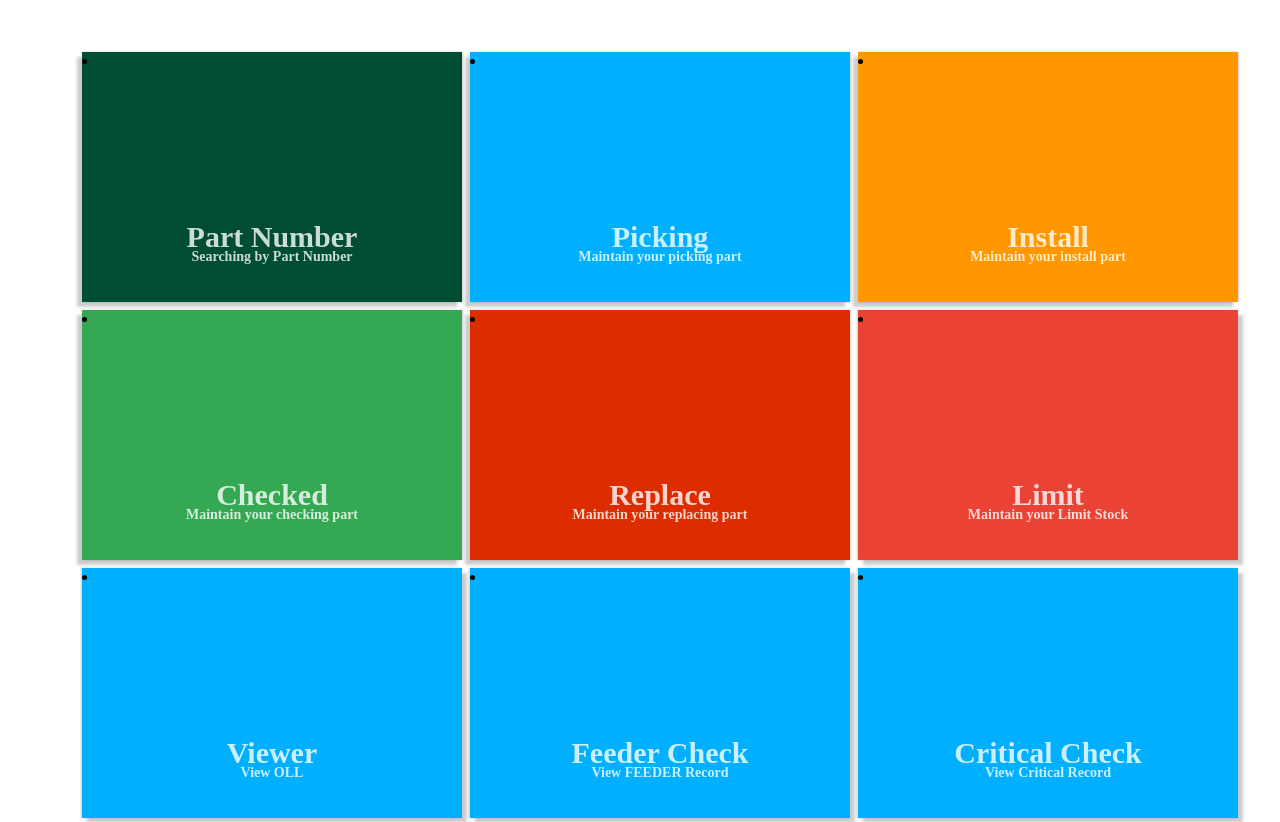
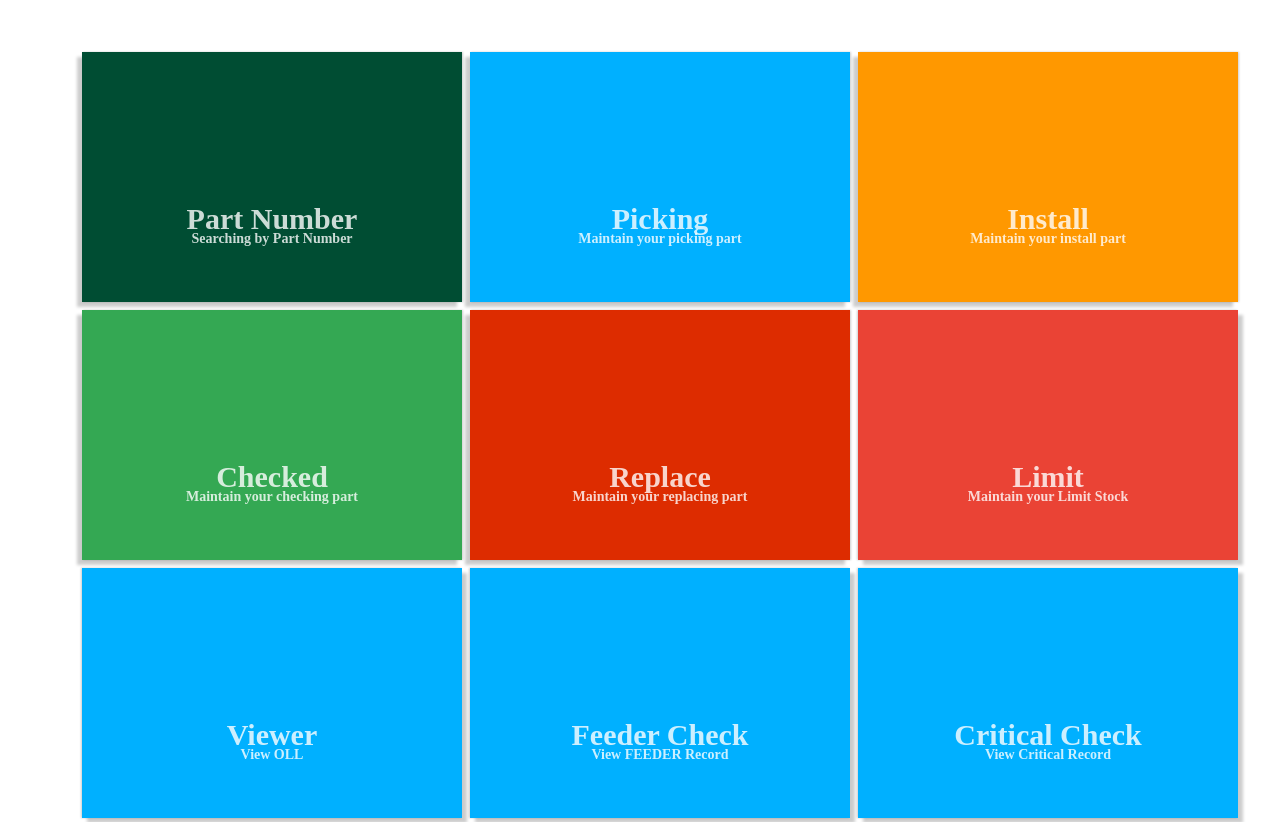
Before and after one commit to harrismz/picknav, a PHP site: page /smt/home.php in a window 1280 px wide; the page is wider, and only the part inside the window is pictured. Run offline with PHP 8.4, Linux system fonts and the light colour scheme.

Commit message:
revise style menu ( list style is none )

```diff
--- a/asset/css/home.css
+++ b/asset/css/home.css
@@ -249,3 +249,6 @@
 	font-size: 15px;
 	text-align:center;
 }
+.ca-menu li {
+	list-style : none !important;
+}
```
